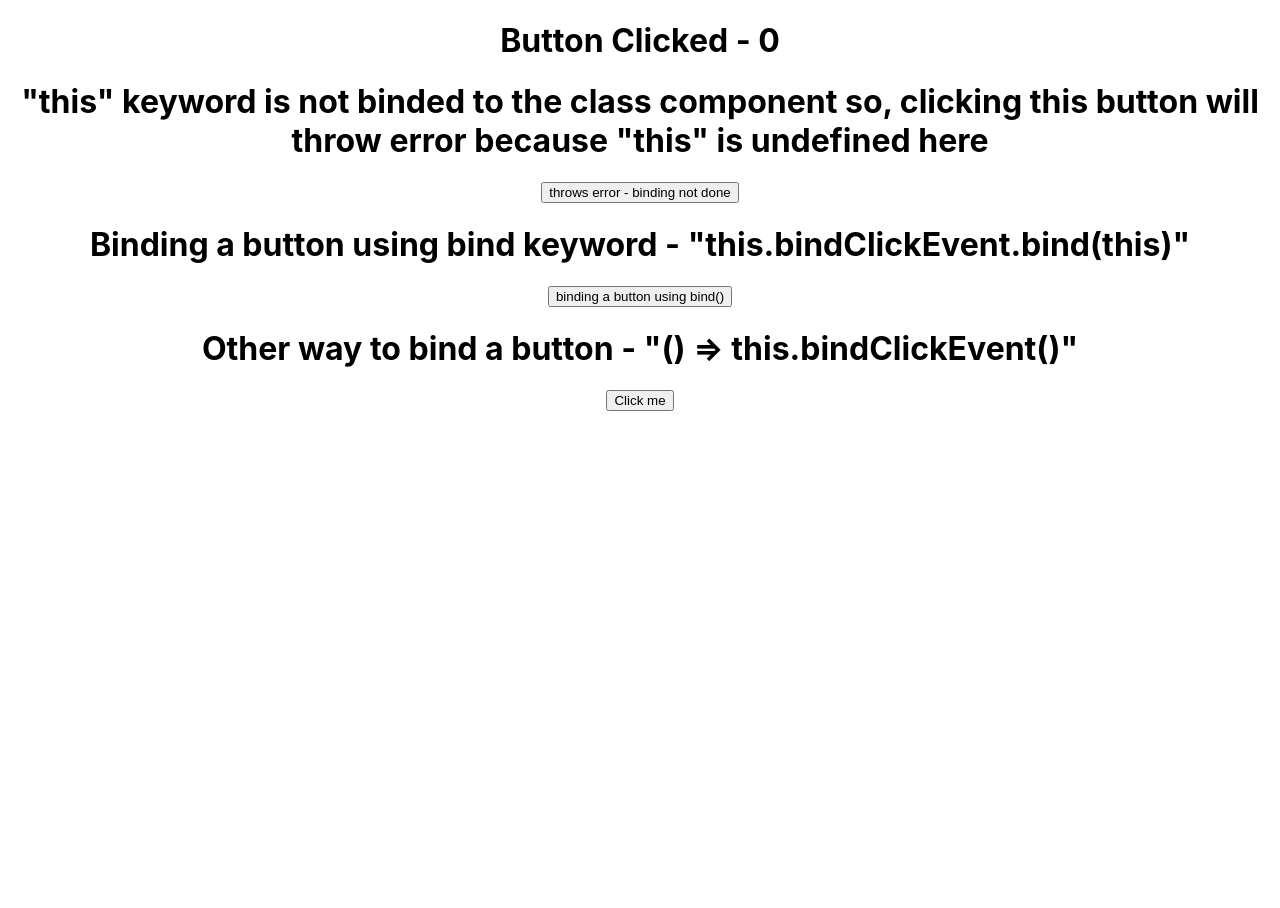
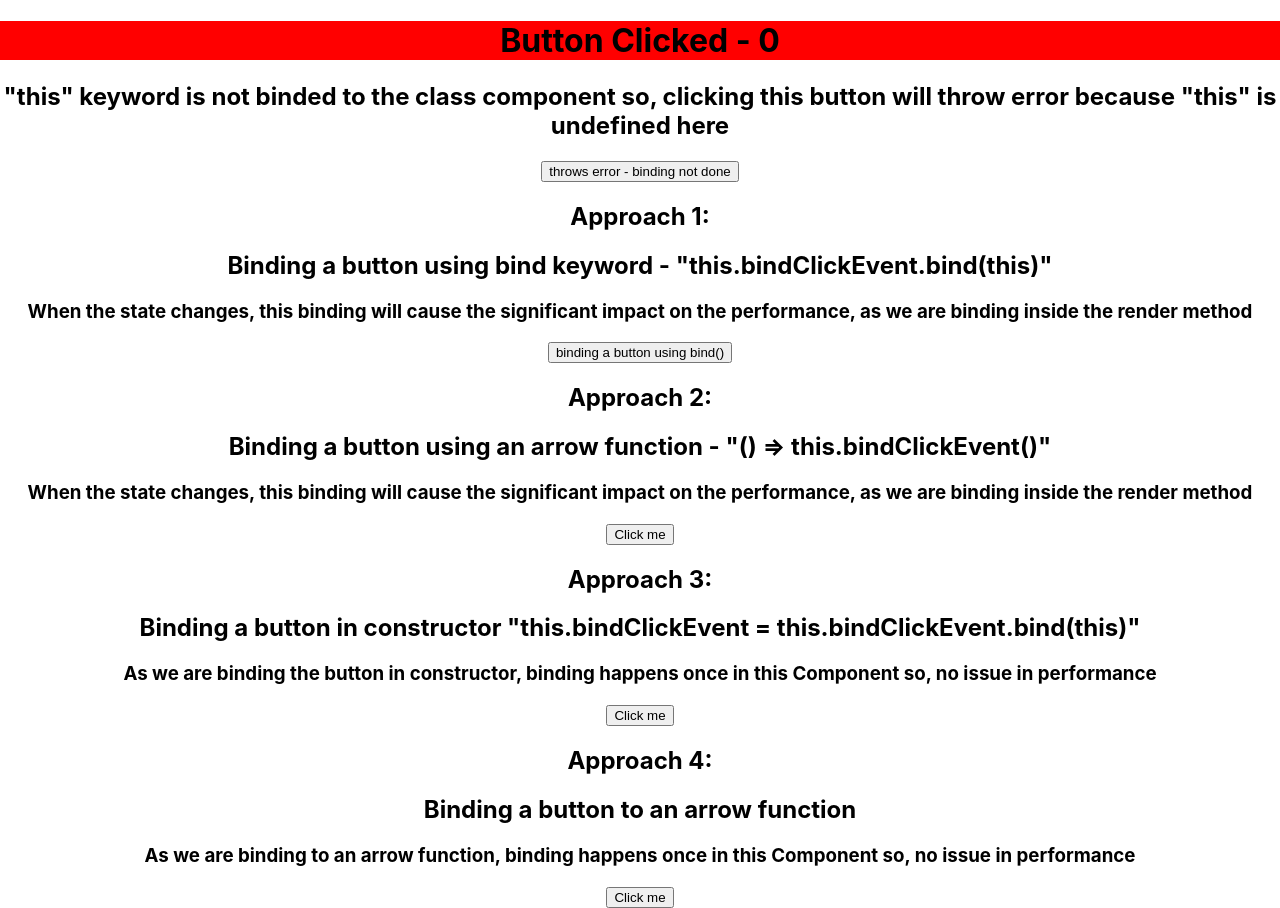
Before and after one commit to SureshCS-50/hello-react, a React (Create React App) app: page / in a window 1280 px wide. Before the commit the page ends 800 px from the top, so only its background shows below. Built offline with nearby package versions, Linux system fonts and the light colour scheme.

Commit message:
adds ways to bind events in class component

```diff
--- a/src/components/EventBind.js
+++ b/src/components/EventBind.js
@@ -7,9 +7,22 @@ export class EventBind extends Component {
       message: "Button Clicked",
       count: 0
     }
+    this.bindClickEvent = this.bindClickEvent.bind(this);
   }
 
   bindClickEvent(){
+    this.setState({
+      count: this.state.count + 1
+    })
+  }
+
+  bindClickEventError(){
+    this.setState({
+      count: this.state.count + 1
+    })
+  }
+
+  clickHandler = () => {
     this.setState({
       count: this.state.count + 1
     })
@@ -21,17 +34,28 @@ export class EventBind extends Component {
 
     return (
       <div>
-        <h1>{message} - {count}</h1>
-        <div>
-          <h1>"this" keyword is not binded to the class component so, clicking this button will throw error because "this" is undefined here</h1>
-          <button onClick={this.bindClickEvent}>throws error - binding not done</button>
-          <h1>Binding a button using bind keyword - "this.bindClickEvent.bind(this)"</h1>
+          <div style={{background: 'red'}}>
+              <h1>{message} - {count}</h1>
+          </div>
+          <h2>"this" keyword is not binded to the class component so, clicking this button will throw error because "this" is undefined here</h2>
+          <button onClick={this.bindClickEventError}>throws error - binding not done</button>
+          <h2>Approach 1:</h2>
+          <h2>Binding a button using bind keyword - "this.bindClickEvent.bind(this)"</h2>
+          <h3>When the state changes, this binding will cause the significant impact on the performance, as we are binding inside the render method</h3>
           <button onClick={this.bindClickEvent.bind(this)}>binding a button using bind()</button>
-          <h1>Other way to bind a button - "() ={'>'} this.bindClickEvent()"</h1>
+          <h2>Approach 2:</h2>
+          <h2>Binding a button using an arrow function - "() ={'>'} this.bindClickEvent()"</h2>
+          <h3>When the state changes, this binding will cause the significant impact on the performance, as we are binding inside the render method</h3>
           <button onClick={() => this.bindClickEvent()}>Click me</button>
+          <h2>Approach 3:</h2>
+          <h2>Binding a button in constructor "this.bindClickEvent = this.bindClickEvent.bind(this)"</h2>
+          <h3>As we are binding the button in constructor, binding happens once in this Component so, no issue in performance</h3>
+          <button onClick={this.bindClickEvent}>Click me</button>
+          <h2>Approach 4:</h2>
+          <h2>Binding a button to an arrow function</h2>
+          <h3>As we are binding to an arrow function, binding happens once in this Component so, no issue in performance</h3>
+          <button onClick={this.clickHandler}>Click me</button>
         </div>
-
-      </div>
     )
   }
 }
```
